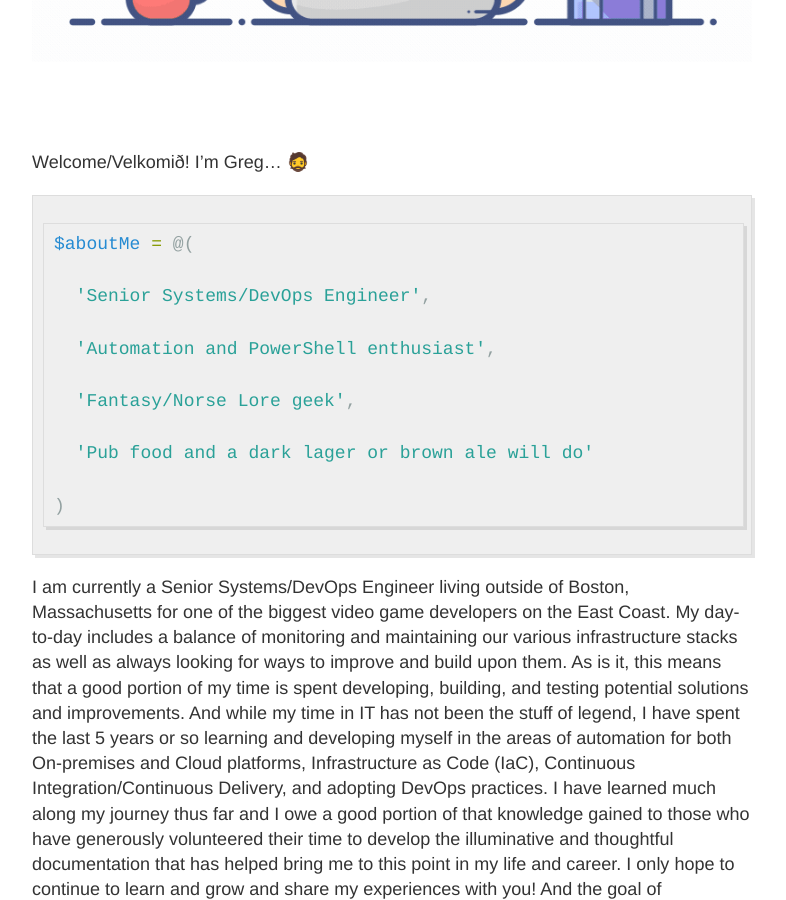
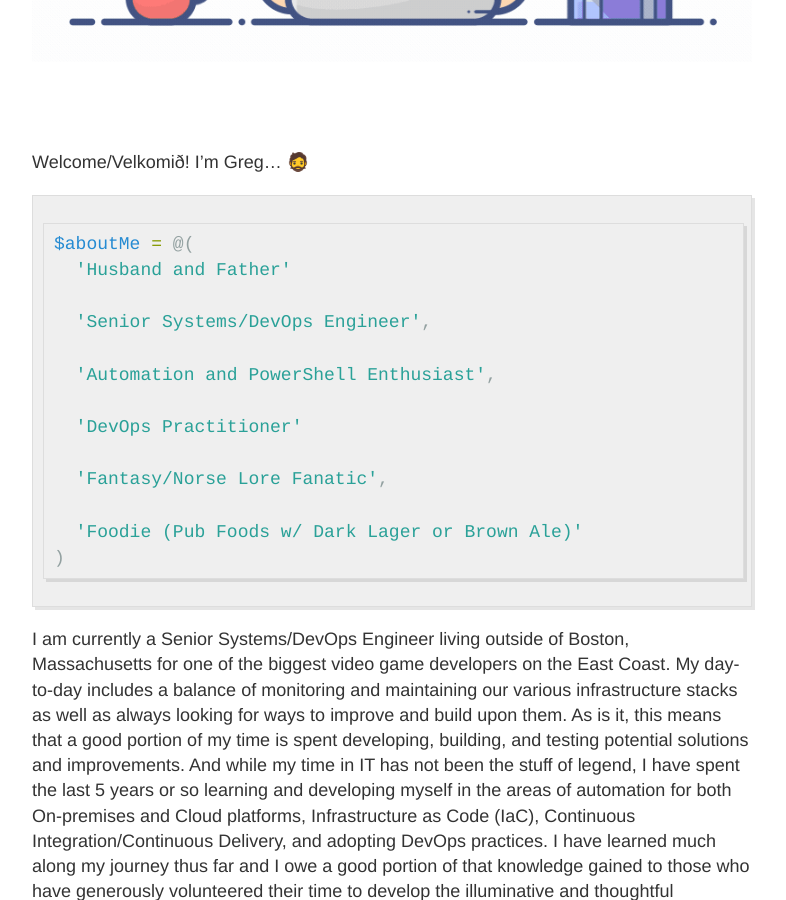
Before and after one commit to PowersgrOps/PowersgrOps.github.io, a Jekyll site: the page built from about.md, in a window 1280 px wide and 900 px high, scrolled down 705 px. Shown: the whole window, without its empty margins (248-1034 px from the left). Built offline with Jekyll 4.4.1, drawn with Linux system fonts in a browser that asks for light colours.

Commit message:
Updated about.md.

````diff
--- a/about.md
+++ b/about.md
@@ -12,15 +12,17 @@ Welcome/Velkomið! I'm Greg... 🧔
 
 ```powershell
 $aboutMe = @(
+  'Husband and Father'
 
   'Senior Systems/DevOps Engineer',
 
-  'Automation and PowerShell enthusiast',
+  'Automation and PowerShell Enthusiast',
 
-  'Fantasy/Norse Lore geek',
+  'DevOps Practitioner'
 
-  'Pub food and a dark lager or brown ale will do'
+  'Fantasy/Norse Lore Fanatic',
 
+  'Foodie (Pub Foods w/ Dark Lager or Brown Ale)'
 )
 ```
 
````
